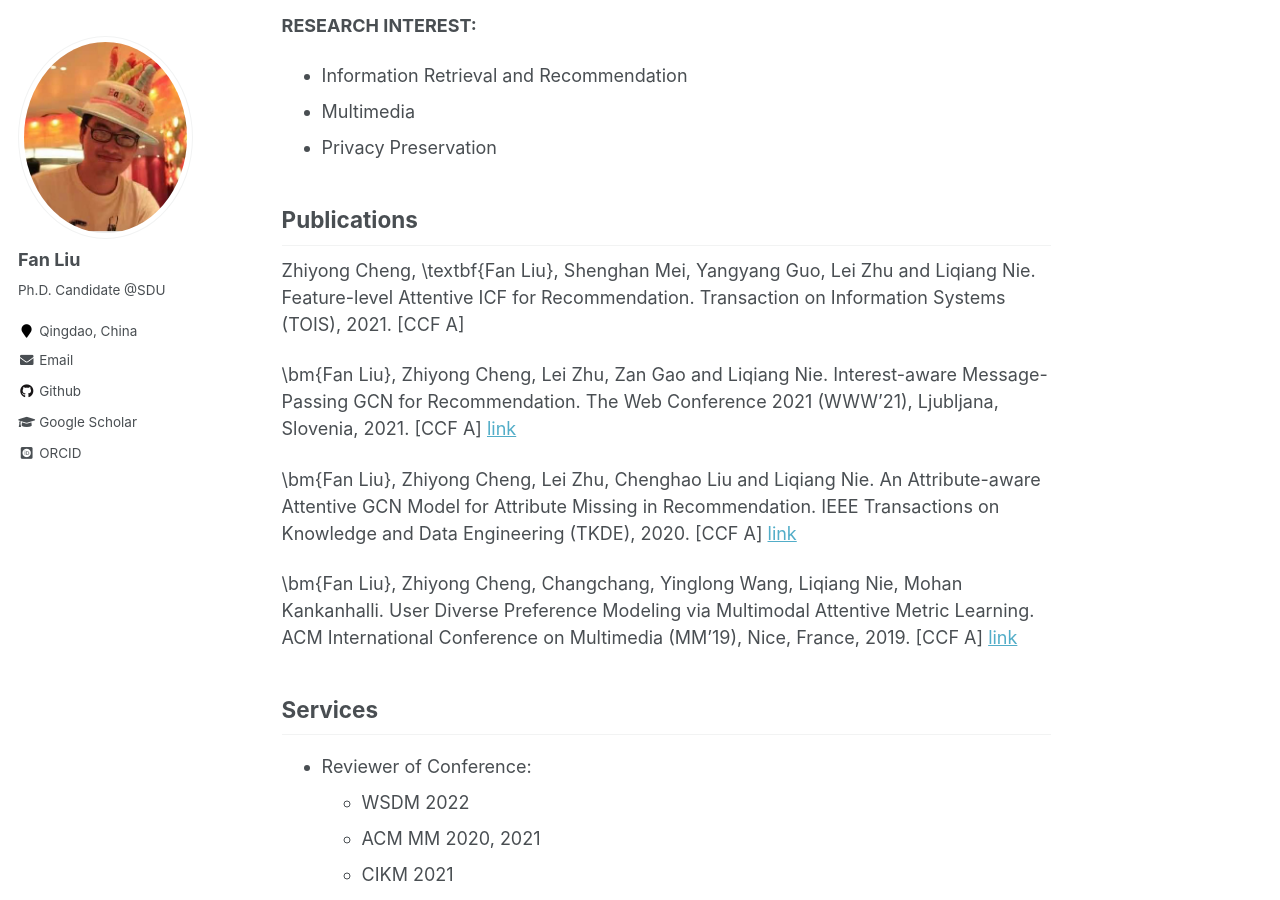
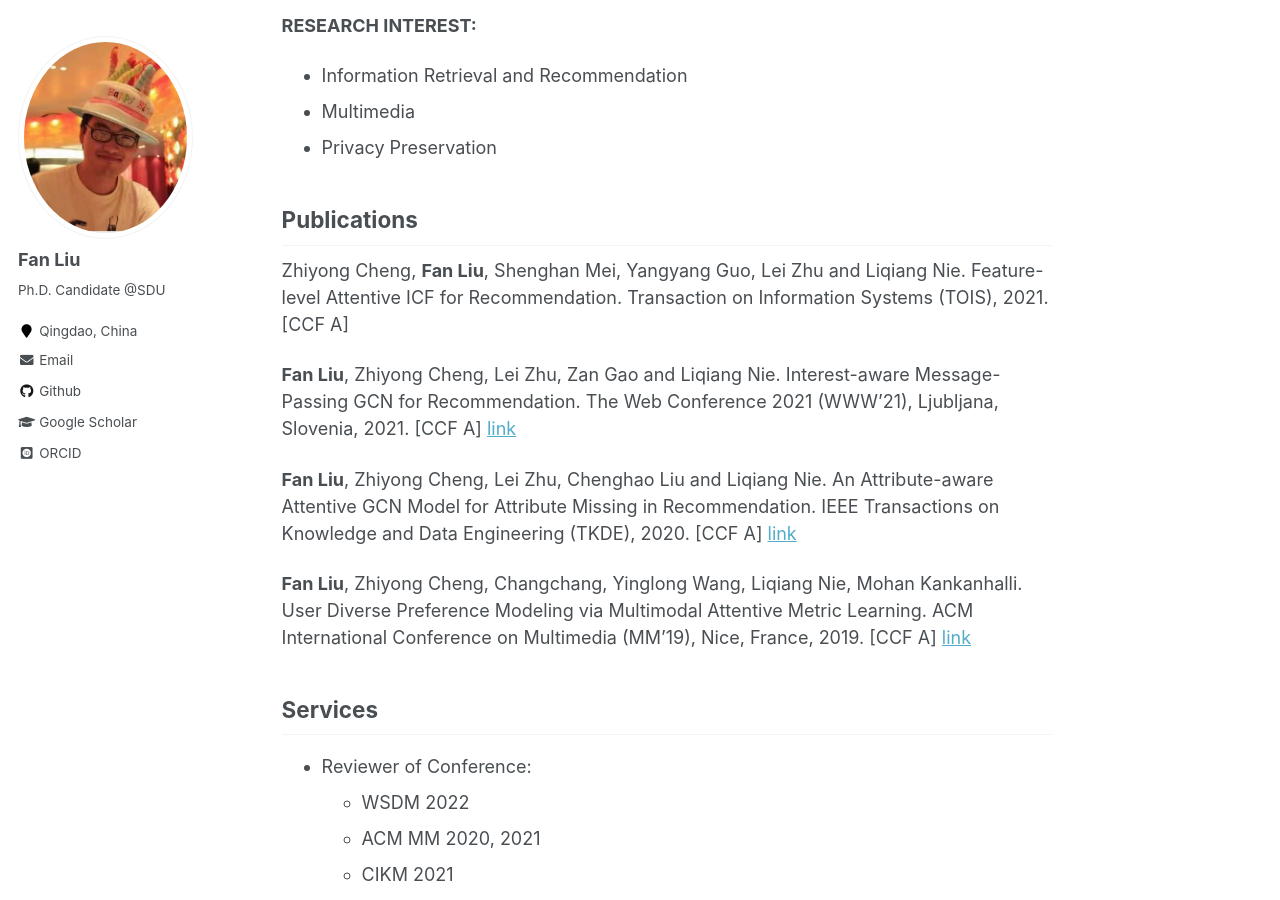
Before and after one commit to liufancs/liufancs.github.io, a Jekyll site: the page built from _pages/about.md, in a window 1280 px wide and 900 px high, scrolled down 456 px. Built offline with Jekyll 4.4.1, drawn with Linux system fonts in a browser that asks for light colours; some web fonts are replaced.

Commit message:
Update about.md

```diff
--- a/_pages/about.md
+++ b/_pages/about.md
@@ -20,13 +20,13 @@ I am currently a Research Fellow with [Prof. Mohan S. Kankanhalli](https://www.c
 
 
 ## Publications
-Zhiyong Cheng, \textbf{Fan Liu}, Shenghan Mei, Yangyang Guo, Lei Zhu and Liqiang Nie. Feature-level Attentive ICF for Recommendation. Transaction on Information Systems (TOIS), 2021. [CCF A]
+Zhiyong Cheng, **Fan Liu**, Shenghan Mei, Yangyang Guo, Lei Zhu and Liqiang Nie. Feature-level Attentive ICF for Recommendation. Transaction on Information Systems (TOIS), 2021. [CCF A]
 
-\bm{Fan Liu}, Zhiyong Cheng, Lei Zhu, Zan Gao and Liqiang Nie. Interest-aware Message-Passing GCN for Recommendation. The Web Conference 2021 (WWW'21), Ljubljana, Slovenia, 2021. [CCF A] [link](https://arxiv.org/pdf/2102.10044.pdf)
+**Fan Liu**, Zhiyong Cheng, Lei Zhu, Zan Gao and Liqiang Nie. Interest-aware Message-Passing GCN for Recommendation. The Web Conference 2021 (WWW'21), Ljubljana, Slovenia, 2021. [CCF A] [link](https://arxiv.org/pdf/2102.10044.pdf)
 
-\bm{Fan Liu}, Zhiyong Cheng, Lei Zhu, Chenghao Liu and Liqiang Nie. An Attribute-aware Attentive GCN Model for Attribute Missing in Recommendation. IEEE Transactions on Knowledge and Data Engineering (TKDE), 2020. [CCF A] [link](https://ieeexplore.ieee.org/document/9272360)
+**Fan Liu**, Zhiyong Cheng, Lei Zhu, Chenghao Liu and Liqiang Nie. An Attribute-aware Attentive GCN Model for Attribute Missing in Recommendation. IEEE Transactions on Knowledge and Data Engineering (TKDE), 2020. [CCF A] [link](https://ieeexplore.ieee.org/document/9272360)
 
-\bm{Fan Liu}, Zhiyong Cheng, Changchang, Yinglong Wang, Liqiang Nie, Mohan Kankanhalli. User Diverse Preference Modeling via Multimodal Attentive Metric Learning. ACM International Conference on Multimedia (MM'19), Nice, France, 2019. [CCF A] [link](https://arxiv.org/abs/1908.07738)
+**Fan Liu**, Zhiyong Cheng, Changchang, Yinglong Wang, Liqiang Nie, Mohan Kankanhalli. User Diverse Preference Modeling via Multimodal Attentive Metric Learning. ACM International Conference on Multimedia (MM'19), Nice, France, 2019. [CCF A] [link](https://arxiv.org/abs/1908.07738)
 
 ## Services
 * Reviewer of Conference:
```
